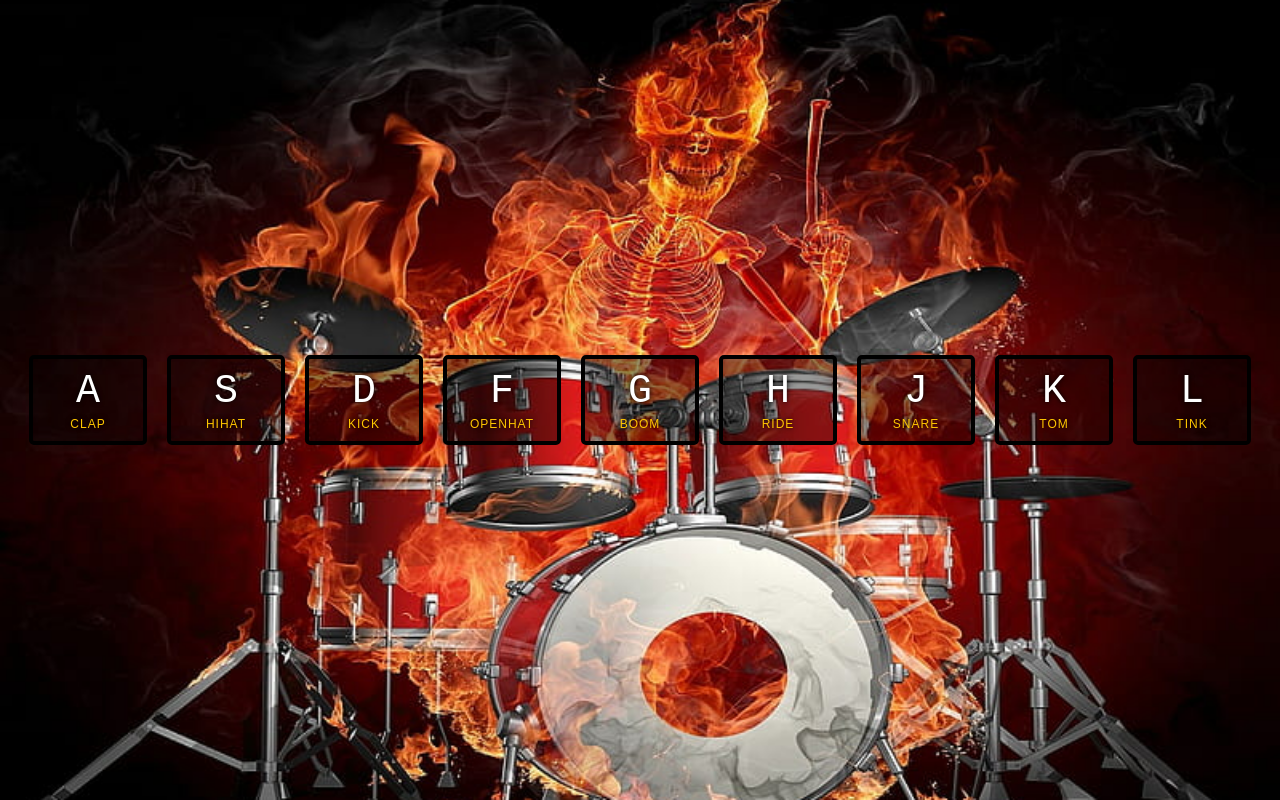
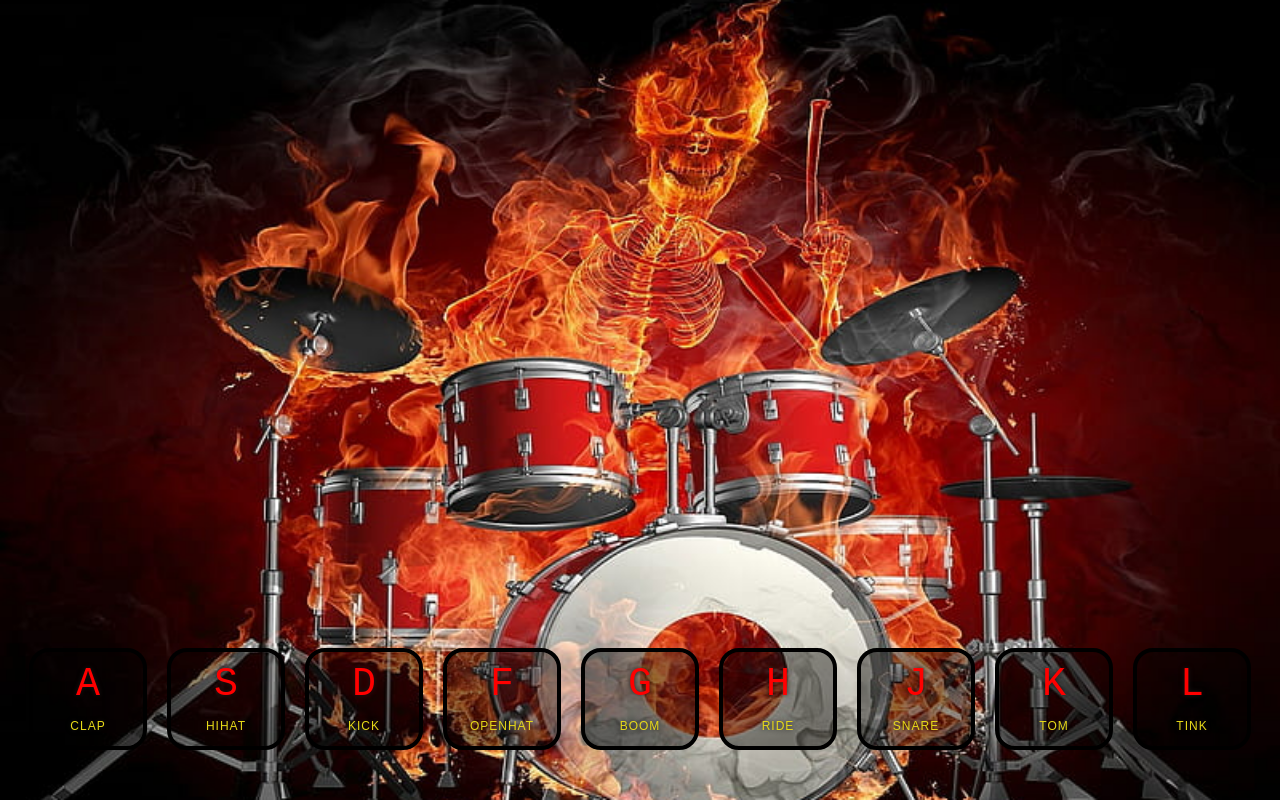
Before and after one commit to Aadityaa203/JSDrumMachine, a plain HTML site: page index-FINISHED.html in a window 1280 px wide. Drawn offline with Linux system fonts and the light colour scheme.

Commit message:
modified Drum

```diff
--- a/style.css
+++ b/style.css
@@ -15,28 +15,29 @@ html {
   display: flex;
   flex: 1;
   min-height: 100vh;
-  align-items: center;
+  align-items: flex-end;
   justify-content: center;
 }
 
 .key {
   border: 0.4rem solid black;
-  border-radius: 0.5rem;
+  border-radius: 2rem;
   margin: 1rem;
-  font-size: 1.5rem;
+  margin-bottom: 5rem;
+  font-size: 2.5rem;
   padding: 1rem 0.5rem;
-  transition: all 0.07s ease;
+  transition: all 1s ease;
   width: 10rem;
   text-align: center;
-  color: white;
+  color: rgb(255, 0, 0);
   background: rgba(0, 0, 0, 0.4);
-  text-shadow: 0 0 0.5rem black;
+  text-shadow: 0 0 0.5rem rgb(23, 24, 23);
 }
 
 .playing {
   transform: scale(1.1);
   border-color: #ffc600;
-  box-shadow: 0 0 1rem #ffc600;
+  box-shadow: 0 0 1rem #cfa91c;
 }
 
 kbd {
@@ -48,5 +49,5 @@ kbd {
   font-size: 1.2rem;
   text-transform: uppercase;
   letter-spacing: 0.1rem;
-  color: #ffc600;
+  color: #e7d918;
 }
```
Also changed, not shown: index.html (+17 -3 lines).
